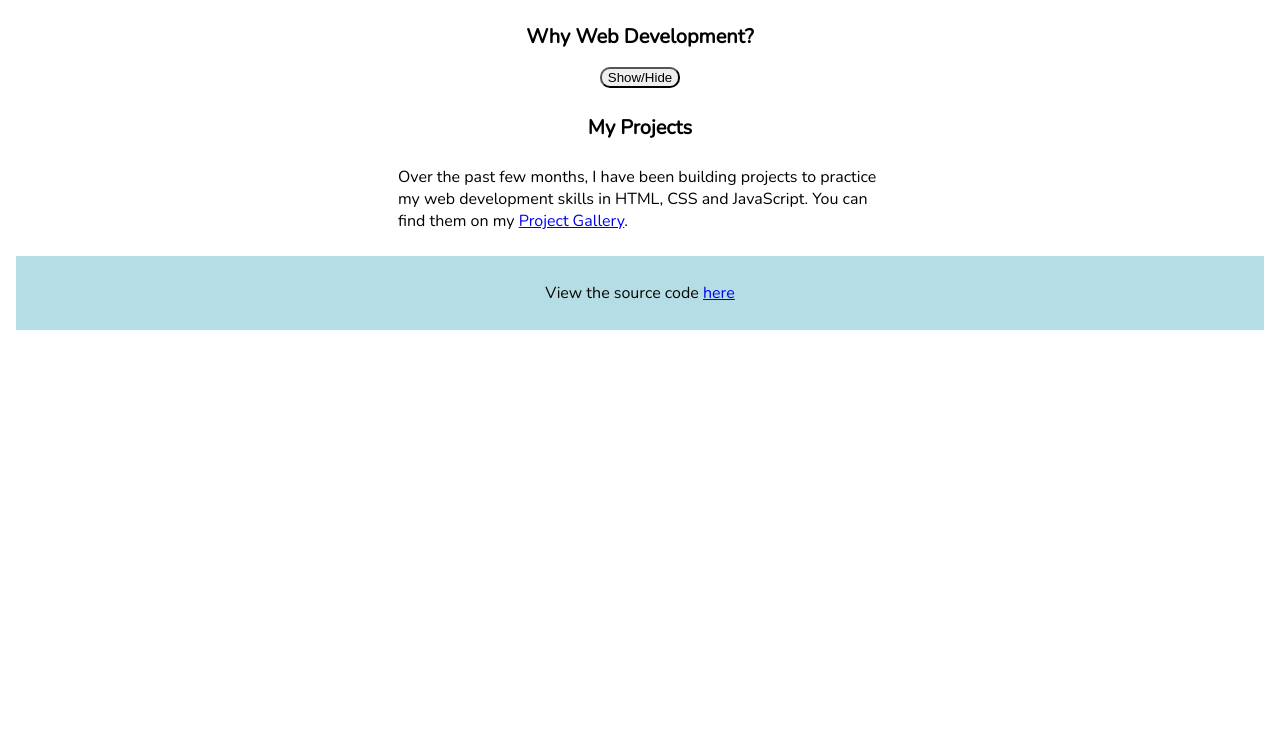
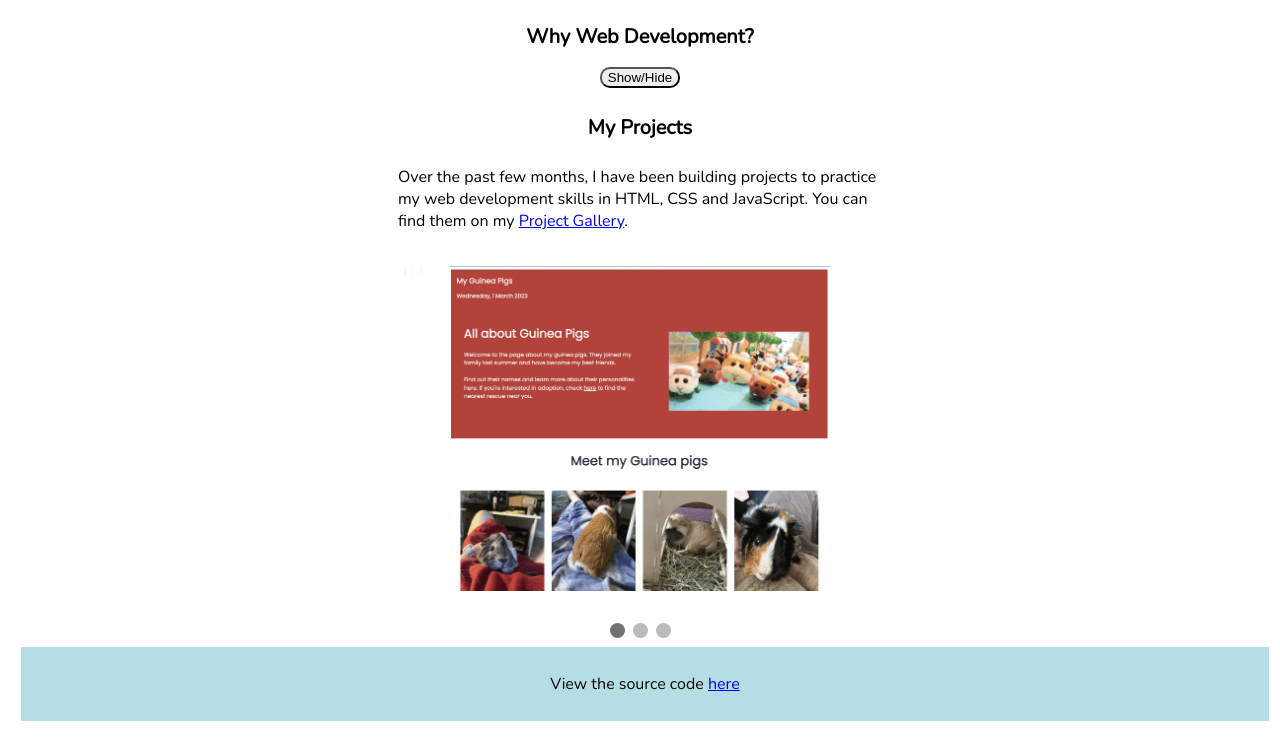
Before and after one commit to yuqingwwang/dev-page, a plain HTML site: page index.html in a window 1280 px wide. Shown: the part 292-1034 px from the top of the page. Before the commit the page ends 800 px from the top, so only its background shows below. Drawn offline with nearby package versions, Linux system fonts and the light colour scheme; a web font is replaced by a local one.

Commit message:
added slideshow

```diff
--- a/App.js
+++ b/App.js
@@ -11,3 +11,32 @@ button1.addEventListener('click', function() {
 button2.addEventListener('click', function() {
   answer.classList.toggle('hidden');
 });
+
+let slideIndex = 1;
+showSlides(slideIndex);
+
+// Next/previous controls
+function plusSlides(n) {
+  showSlides(slideIndex += n);
+}
+
+// Thumbnail image controls
+function currentSlide(n) {
+  showSlides(slideIndex = n);
+}
+
+function showSlides(n) {
+  let i;
+  let slides = document.getElementsByClassName("mySlides");
+  let dots = document.getElementsByClassName("dot");
+  if (n > slides.length) {slideIndex = 1}
+  if (n < 1) {slideIndex = slides.length}
+  for (i = 0; i < slides.length; i++) {
+    slides[i].style.display = "none";
+  }
+  for (i = 0; i < dots.length; i++) {
+    dots[i].className = dots[i].className.replace(" active", "");
+  }
+  slides[slideIndex-1].style.display = "block";
+  dots[slideIndex-1].className += " active";
+}
--- a/index.html
+++ b/index.html
@@ -59,6 +59,37 @@
         development skills in HTML, CSS and JavaScript. You can find them on my
         <a href="https://yuqingwang98.github.io/project-gallery/">Project Gallery</a>.
       </p>
+      <!-- Slideshow container -->
+      <div class="slideshow-container">
+
+        <!-- Full-width images with number and caption text -->
+        <div class="mySlides fade">
+          <div class="numbertext">1 / 3</div>
+          <img src="images/hobby-page.gif">
+        </div>
+
+        <div class="mySlides fade">
+          <div class="numbertext">2 / 3</div>
+          <img src="images/movie.gif">
+        </div>
+
+        <div class="mySlides fade">
+          <div class="numbertext">3 / 3</div>
+          <img src="images/rps.gif">
+        </div>
+
+        <!-- Next and previous buttons -->
+        <a class="prev" onclick="plusSlides(-1)">&#10094;</a>
+        <a class="next" onclick="plusSlides(1)">&#10095;</a>
+      </div>
+      <br>
+
+      <!-- The dots/circles -->
+      <div style="text-align:center">
+        <span class="dot" onclick="currentSlide(1)"></span>
+        <span class="dot" onclick="currentSlide(2)"></span>
+        <span class="dot" onclick="currentSlide(3)"></span>
+      </div>
     </div>
   </main>
   <footer>
--- a/style.css
+++ b/style.css
@@ -65,8 +65,108 @@ footer {
   background: #b4dde5;
   color: rgb(8, 5, 5);
   bottom: 0;
+  margin: 5px;
   padding-top: 2px;
   padding-bottom: 2px;
   text-align: center;
   width: 100%;
 }
+
+/*new section for the slide show*/
+
+a.prev {
+  left: 0;
+}
+
+img {
+  width: 80%;
+  padding: 10px;
+}
+
+* {box-sizing:border-box}
+
+/* Slideshow container */
+.slideshow-container {
+  max-width: 1000px;
+  position: relative;
+  margin: auto;
+}
+
+/* Hide the images by default */
+.mySlides {
+  display: none;
+}
+
+/* Next & previous buttons */
+.prev, .next {
+  cursor: pointer;
+  position: absolute;
+  top: 50%;
+  width: auto;
+  margin-top: -22px;
+  padding: 16px;
+  color: white;
+  font-weight: bold;
+  font-size: 18px;
+  transition: 0.6s ease;
+  border-radius: 0 3px 3px 0;
+  user-select: none;
+}
+
+/* Position the "next button" to the right */
+.next {
+  right: 0;
+  border-radius: 3px 0 0 3px;
+}
+
+/* On hover, add a black background color with a little bit see-through */
+.prev:hover, .next:hover {
+  background-color: rgba(0,0,0,0.8);
+}
+
+/* Caption text */
+.text {
+  color: black;
+  font-size: 15px;
+  padding: 8px 12px;
+  position: relative;
+  bottom: 8px;
+  width: 100%;
+  text-align: center;
+}
+
+/* Number text (1/3 etc) */
+.numbertext {
+  color: #f2f2f2;
+  font-size: 12px;
+  padding: 8px 12px;
+  position: absolute;
+  top: 0;
+}
+
+/* The dots/bullets/indicators */
+.dot {
+  cursor: pointer;
+  height: 15px;
+  width: 15px;
+  margin: 0 2px;
+  background-color: #bbb;
+  border-radius: 50%;
+  display: inline-block;
+  transition: background-color 0.6s ease;
+}
+
+.active, .dot:hover {
+  background-color: #717171;
+}
+
+/* Fading animation */
+.fade {
+  animation-name: fade;
+  animation-duration: 1.5s;
+}
+
+@keyframes fade {
+  from {opacity: .4}
+  to {opacity: 1}
+}
```
Also changed, not shown: images/draw.gif (added), images/hobby-page.gif (added), images/movie.gif (added), images/objectively-funny.gif (added), images/rps.gif (added), 2 other files.
